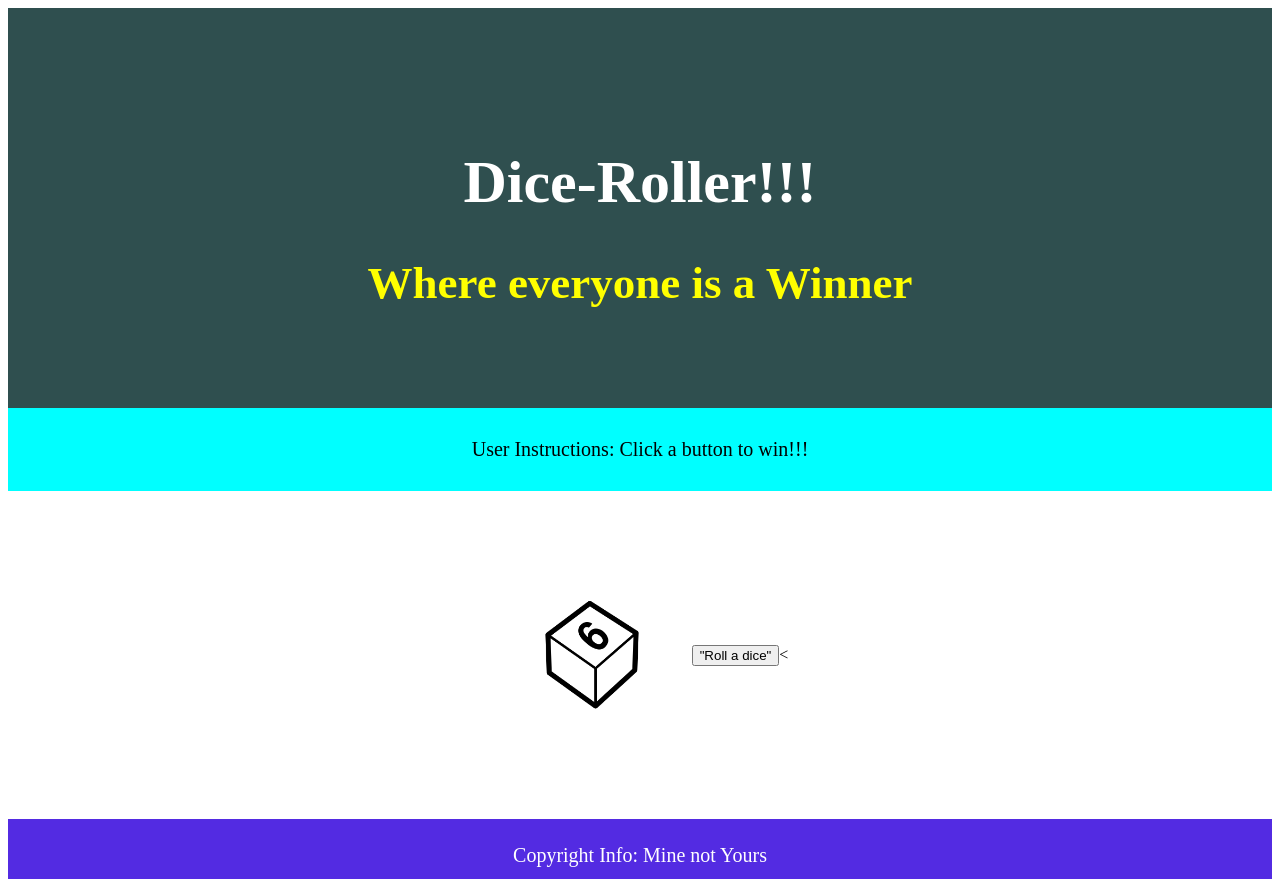
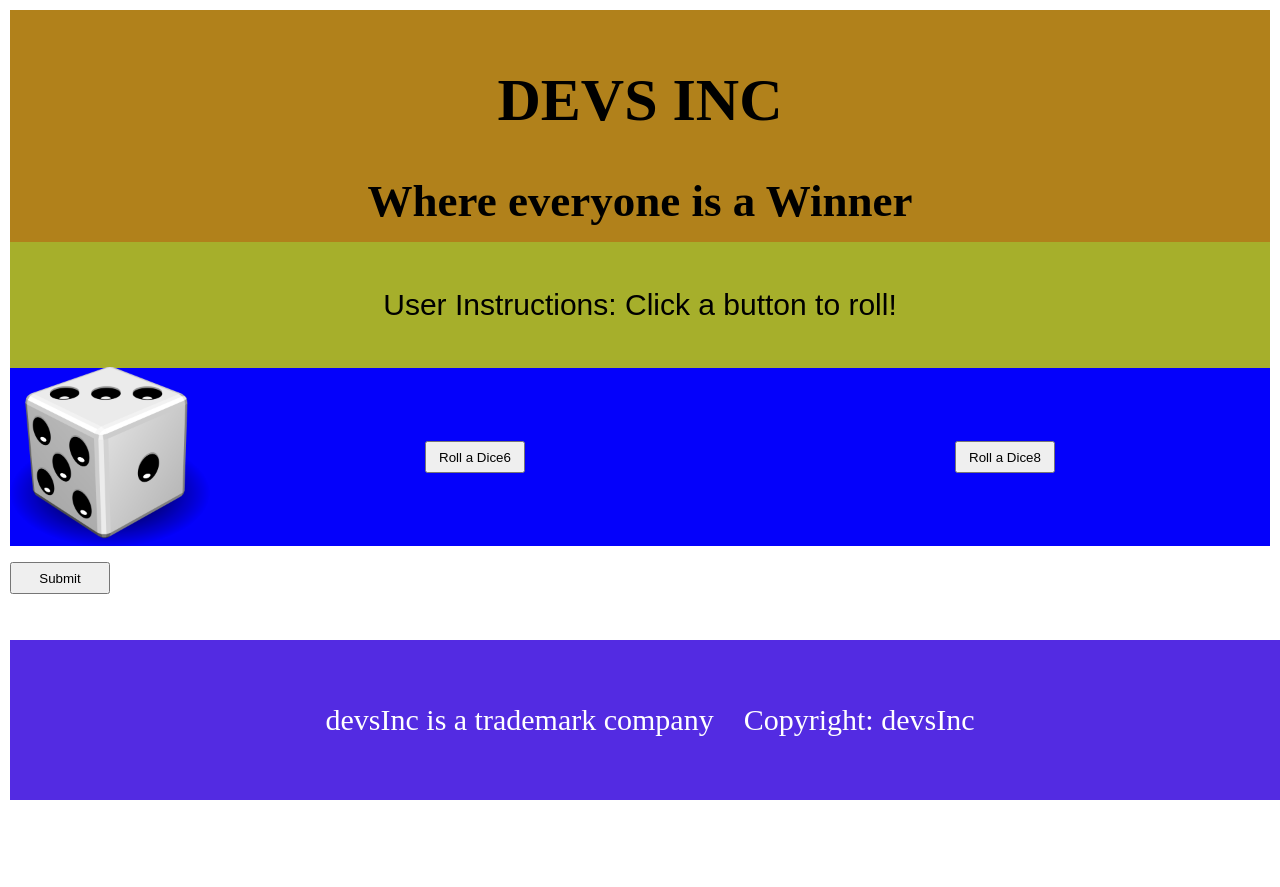
Before and after one commit to JoeC73/DiceRoller, a plain HTML site: page index.html in a window 1280 px wide. After the commit the page ends 800 px from the top, so only its background shows below. Drawn offline with Linux system fonts and the light colour scheme.

Commit message:
Code and CSS  have been added to complete Lab exercise

```diff
--- a/dice.js
+++ b/dice.js
@@ -1,26 +1,27 @@
-function diceRoll(num, num2, Name1) {
+function diceRoll(num,num2,Name1) {
     console.log("this is how many side:", num, num2);
-    document.getElementById("roll6").innerHTML=numberMinMax(1,7)
+    document.getElementById(Name1).innerHTML = numberMinMax(num, num2);
 }
 
 
 
 
-function dice() {
-    console.log("button clicked")
-    console.log("this is the Dice1 dice")
-    numberMinMax(1, 6)
+function Dice6() {
+    console.log("button clicked");
+    console.log("This is the Dice6 dice");
+    numberMinMax(1, 6);
+    // document.getElementById("roll6").innerHTML=numberMinMax(1,7)
 }
 
-function dice() {
-    console.log("button clicked")
-    console.log("this is Dice2 dice")
-    numberMINMax(1, 6)
-
-}
+// function Dice10() {
+//     console.log("button clicked")
+//     console.log("This is the Dice10 dice")
+//     numberMinMax(1, 10)
+    // document.getElementById("roll6").innerHTML=numberMinMax(1,7)
+// }
 
 function numberMinMax(min, max) {
-    const diceRoll = Math.floor(Math.random() = (min + 1)) + min;
+    const diceRoll = Math.floor(Math.random() * (max - min + 1)) + min;
     console.log(diceRoll);
-    return diceRoll;
+    return (diceRoll);
 }
--- a/index.html
+++ b/index.html
@@ -5,29 +5,38 @@
     <meta name="viewport" content="width=device-width, initial-scale=1.0">
     <title>Dice Roll</title>
     <link rel="stylesheet" href="styles.css">
+    <script src="dice.js"></script>
 </head>
 <header>
-    <h1>Dice-Roller!!!</h1>
+    <h1>DEVS INC</h1>
 <h2>Where everyone is a Winner</h2>
 </header>
 <nav>
-    <p>User Instructions: Click a button to win!!!</p>
+    <p>User Instructions: Click a button to roll!</p>
 </nav>
 <article>
-    <img src="./images/thenounproject.png" alt="thenounproject_dice_image" width="200px"/>
-    <button class="button"id="thenounproject" onclick="diceRoll"(1,20, 'roll20')>
-        "Roll a dice"
+    <img src="./images/dice-clipart-3d-dice.png" alt="dice-clipart-3d-dice" width="200px"/>
+    <button class="button" id="Dice6" onclick="diceRoll(1,6, 'roll6')">
+        Roll a Dice6
     </button>
-    <
+    <h1 id="roll6"></h1>
+    <button class="button" id="Dice8" onclick="diceRoll(1,8, 'roll8')">
+        Roll a Dice8
+  </button>
+    <h1 id="roll8"></h1>
 </article>
 <body>
-
+    <body style="margin:10px;padding:0px">
+    <p id="demo"></p>
+    <button onclick="Submit()">Submit</button>
+    <script>
+    function Submit(){
+        alert('You are a Winner')
+    }
+    </script>
     <footer>
-        <p>Copyright Info: Mine not Yours</p>
+        <p>devsInc is a trademark company</p><br>
+        <p>Copyright: devsInc</p>
     </footer>
-    <!-- This footer need to be moved -->
-
-
-
 </body>
 </html>
--- a/styles.css
+++ b/styles.css
@@ -1,40 +1,74 @@
+* {
+    gap: 15px;
+}
+
+
 header {
-    background-color: darkslategrey;
+    background-color: rgb(177, 129, 27);
     text-align: center;
     max-width: 100vw;
     height: 200px;
-    padding: 100px;
+    padding: 1rem;
     font-size: 30px;
-    text-decoration: white;
-}
-h1 {
-    text-align: center;
-    color: white;
-}
-h2 {
-    color: yellow;
+
+
 }
 
 nav {
     text-align: center;
-    font-size: 20px;
-    background-color: aqua;
-    padding: 10px;
+    font-size: 30px;
+    background-color: rgb(166, 175, 43);
+    padding: 1rem;
+    font-weight: 40%;
+    font-family: Arial, Helvetica, sans-serif;
 }
 
 article {
     align-items: center;
-    justify-content: center;
+    justify-content:space-evenly;
     display: flex;
     padding: 4rem 0 4rem 0;
-}
-footer {
-    text-align: center;
-    font-size: 20px;
-    background-color: rgb(83, 43, 226);
-    color: white;
+    animation-name: example;
+    animation-duration: 6s;
+    background-color: red;
     height: 50px;
-    padding-top: 5px;
-    padding-bottom: 5px;
 
 }
+
+footer {
+    justify-content: center;
+     display: flex;
+     height: 10rem;
+    font-size: 10px;
+    background-color: rgb(83, 43, 226);
+    align-items: center;
+    font-size: 30px;
+    position: fixed;
+    bottom: 0;
+    width: 100%;
+    color: white;
+
+}
+
+article button {
+   height: 2rem;
+
+}
+
+.button:hover {
+    transform: translateY(-10px);
+    background-color: black;
+    color: white;
+}
+
+@keyframes  example{
+    from {background-color: orangered;}
+    to {background-color: blue;}
+
+}
+body button {
+    height: 2rem;
+    font-weight: 400;
+    width: 100px;
+    margin: auto
+}
```
Also changed, not shown: images/dice-clipart-3d-dice.png (added), images/thenounproject.png (deleted).
